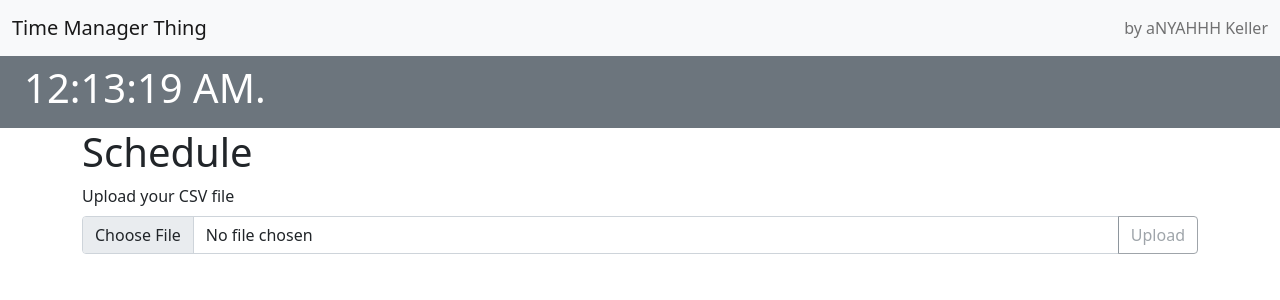
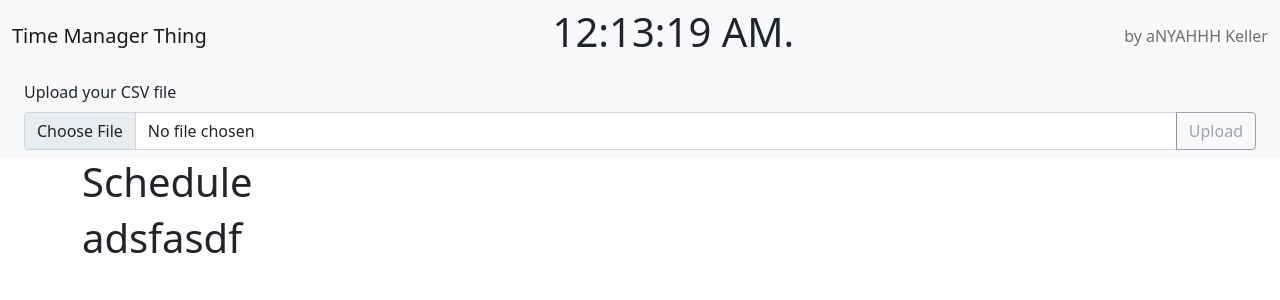
Before and after one commit to anyakeller/time-tracker, a React (Create React App) app: page / in a window 1280 px wide. Shown: the top 300 px of the page. Built offline with nearby package versions, Linux system fonts and the light colour scheme; the HTML template or start-up script is replaced by a standard one.

Commit message:
moved csv upload thing to header

```diff
--- a/src/components/CSVinput.js
+++ b/src/components/CSVinput.js
@@ -1,6 +1,5 @@
 import React from "react";
 import readCSVFile from "./../utils/readCSV.js";
-let fileReader;
 
 class CSVinput extends React.Component {
   constructor(props) {
--- a/src/components/Header.js
+++ b/src/components/Header.js
@@ -1,10 +1,10 @@
 import React from "react";
-import Clock from "./Clock.js";
+import CSVinput from "./CSVinput.js";
 
 function Header(props) {
   return (
-    <header className=" py-2 px-4 bg-secondary text-white">
-      <Clock />
+    <header className=" py-2 px-4 bg-light">
+      <CSVinput onCSVUpload={props.onCSVUpload} />
     </header>
   );
 }
--- a/src/components/Navbar.js
+++ b/src/components/Navbar.js
@@ -1,10 +1,12 @@
 import React from "react";
+import Clock from "./Clock.js";
 
 function Navbar(props) {
   return (
     <nav className="navbar navbar-expand-lg navbar-light bg-light">
       <div className="container-fluid">
         <span className="navbar-brand mb-0 h1">Time Manager Thing</span>
+        <Clock />
         <span className="navbar-text">by aNYAHHH Keller</span>
       </div>
     </nav>
--- a/src/components/Schedule.js
+++ b/src/components/Schedule.js
@@ -20,7 +20,7 @@ class Schedule extends React.Component {
   render() {
     return (
       <div id="schedule">
-        <Header />
+        <Header onCSVUpload={this.handleCSVUpload} />
         <div className="container-md py2">
           <h1>Schedule</h1>
           {this.state.data ? (
@@ -29,7 +29,7 @@ class Schedule extends React.Component {
               tableBody={this.state.data[1]}
             />
           ) : (
-            <CSVinput onCSVUpload={this.handleCSVUpload} />
+            <h1>adsfasdf</h1>
           )}
         </div>
       </div>
--- a/src/components/scheduleTable/index.js
+++ b/src/components/scheduleTable/index.js
@@ -36,6 +36,7 @@ class ScheduleTable extends React.Component {
   render() {
     return (
       <div>
+        <div className="my-3">
           <button
             className="btn btn-primary me-2"
             onClick={(e) => this.handleClickEditSave(e)}
@@ -52,6 +53,7 @@ class ScheduleTable extends React.Component {
               ? "discard current changes"
               : "revert to original"}
           </button>
+        </div>
         <table className="table table-secondary">
           <thead>
             <tr>
--- a/src/components/scheduleTable/style.css
+++ b/src/components/scheduleTable/style.css
@@ -1,5 +1,6 @@
 .form-control.noEdit {
   border-color: transparent;
+  background-color: transparent;
 }
 
 .editableTr:focus-within {
```
Lines whose indentation alone changed are shown as unchanged.
